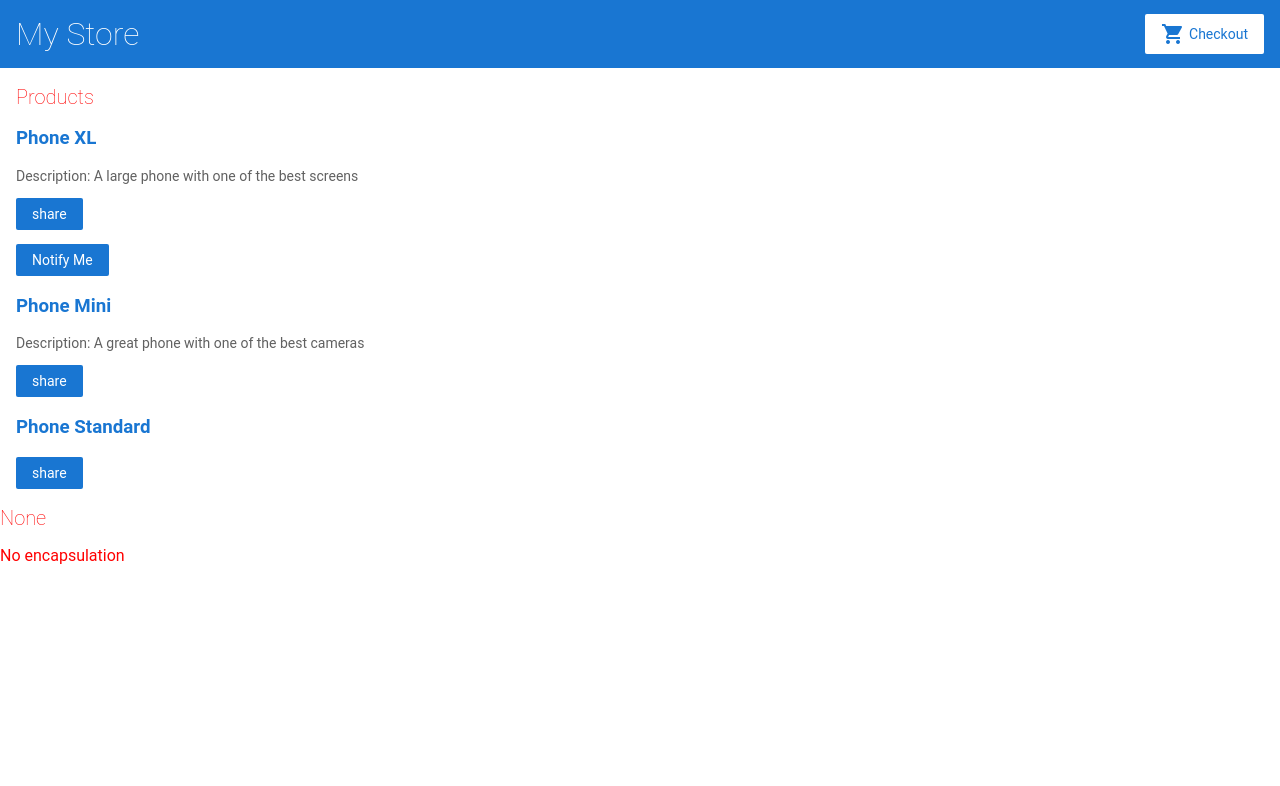
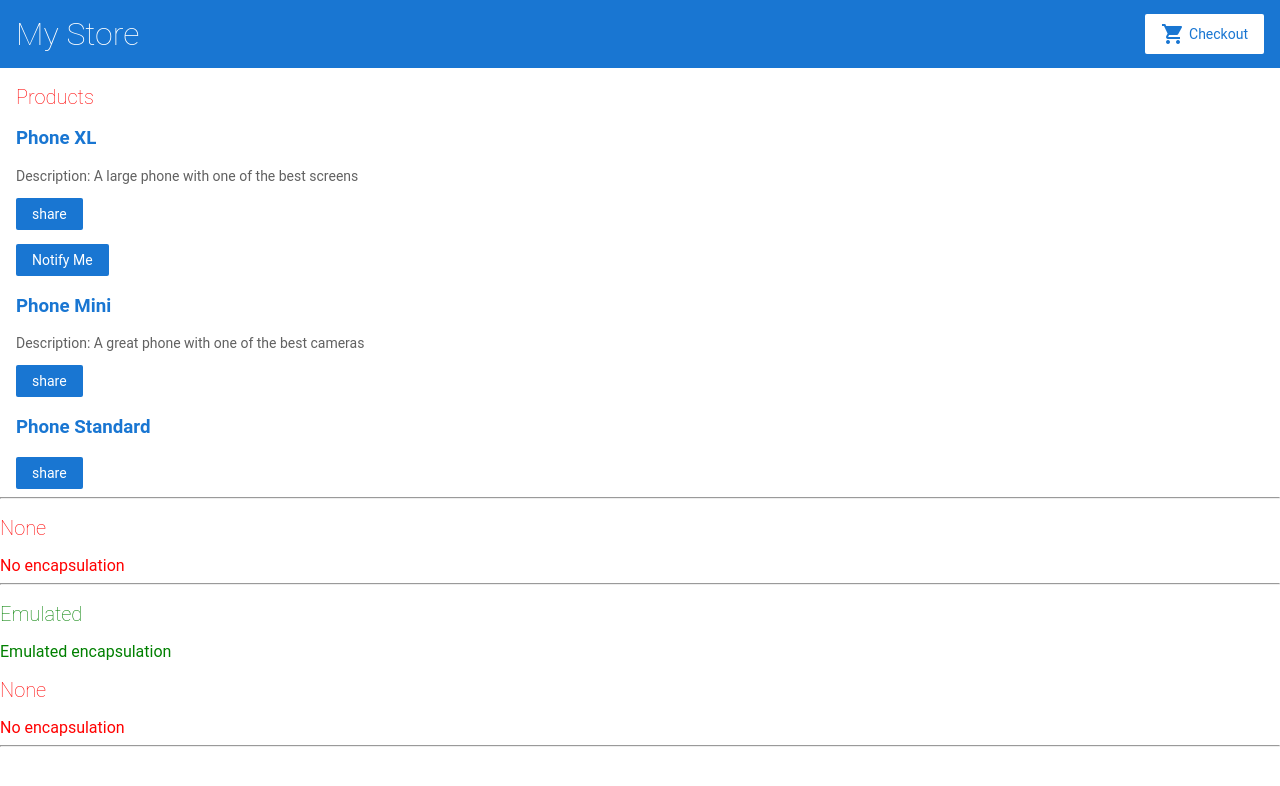
Before and after one commit to imtiajahammad/angular-docs, an Angular app in the folder sampleProject/: page / in a window 1280 px wide. Shown: the top 786 px of the page. Built offline with nearby package versions, Linux system fonts and the light colour scheme.

Commit message:
Emulated Encapsulation

```diff
--- a/sampleProject/src/app/app.component.html
+++ b/sampleProject/src/app/app.component.html
@@ -4,5 +4,12 @@
   <router-outlet></router-outlet>
 </div>
 
+<hr>
+<app-no-encapsulation></app-no-encapsulation>
 
-<app-no-encapsulation></app-no-encapsulation>
+<hr>
+
+
+<app-emulated-encapsulation></app-emulated-encapsulation>
+
+<hr>
--- a/sampleProject/src/app/app.module.ts
+++ b/sampleProject/src/app/app.module.ts
@@ -13,6 +13,7 @@ import { CartComponent } from './cart/cart.component';
 import { HttpClientModule } from '@angular/common/http';
 import { ShippingComponent } from './shipping/shipping.component';
 import { NoEncapsulationComponent } from './no-encapsulation/no-encapsulation.component';
+import { EmulatedEncapsulationComponent } from './emulated-encapsulation/emulated-encapsulation.component';
 
 @NgModule({
   declarations: [
@@ -23,7 +24,8 @@ import { NoEncapsulationComponent } from './no-encapsulation/no-encapsulation.co
     ProductDetailsComponent,
     CartComponent,
     ShippingComponent,
-    NoEncapsulationComponent
+    NoEncapsulationComponent,
+    EmulatedEncapsulationComponent
   ],
   imports: [
     BrowserModule
--- /dev/null
+++ b/sampleProject/src/app/emulated-encapsulation/emulated-encapsulation.component.html
@@ -0,0 +1 @@
+<p>emulated-encapsulation works!</p>
--- /dev/null
+++ b/sampleProject/src/app/emulated-encapsulation/emulated-encapsulation.component.ts
@@ -0,0 +1,20 @@
+import { Component, OnInit, ViewEncapsulation } from '@angular/core';
+
+@Component({
+  selector: 'app-emulated-encapsulation',
+  template: `
+            <h2>Emulated</h2>
+            <div class="emulated-message">Emulated encapsulation</div>
+            <app-no-encapsulation></app-no-encapsulation>
+          `,
+  styles: ['h2, .emulated-message { color: green; }'],
+  encapsulation: ViewEncapsulation.Emulated,
+})
+export class EmulatedEncapsulationComponent implements OnInit {
+
+  constructor() { }
+
+  ngOnInit(): void {
+  }
+
+}
```
Also changed, not shown: sampleProject/src/app/emulated-encapsulation/emulated-encapsulation.component.css (added), 2 other files (tests, documents, lock files or other folders).
